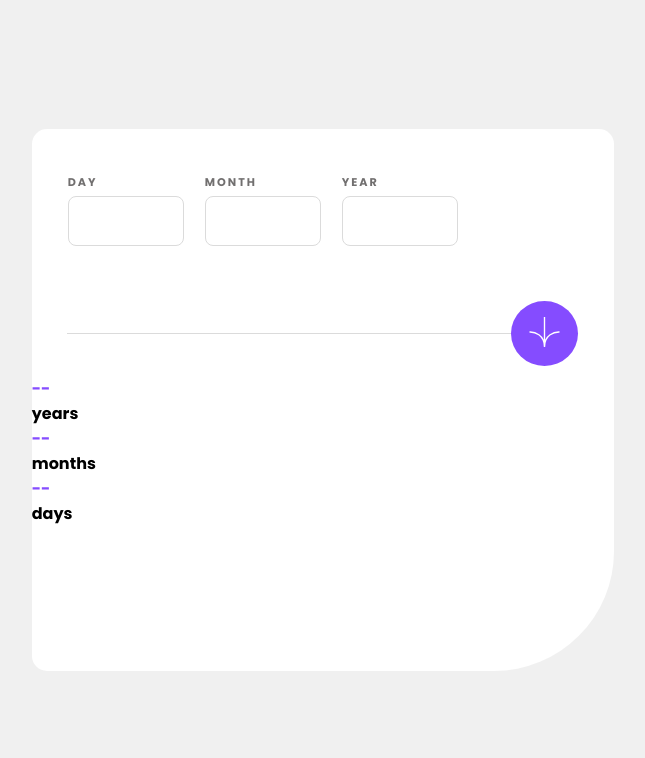
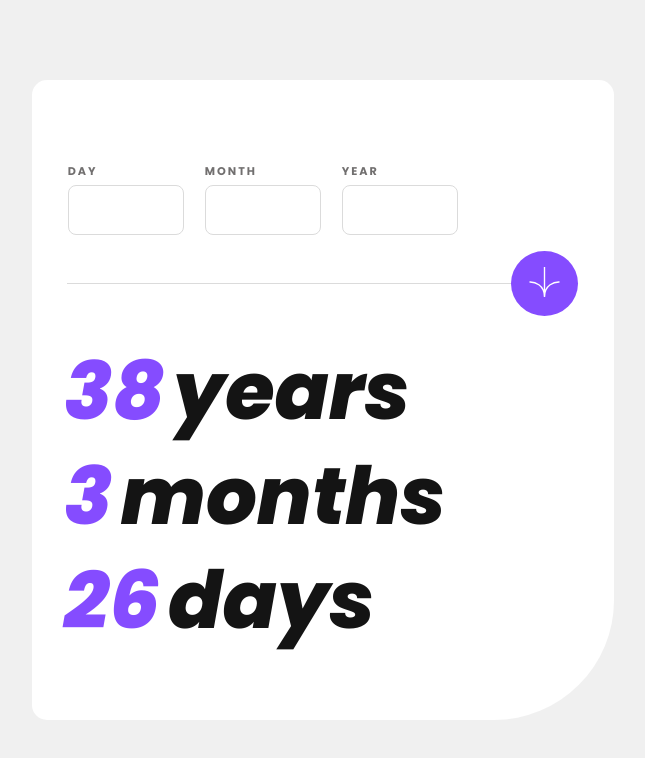
Before and after one commit to uzainmalik123/agecalc, a website built with Vite: page index.html in a window 1280 px wide. Shown: the whole page, without its empty margins (317-962 px from the left). Built offline with nearby package versions, Linux system fonts and the light colour scheme.

Commit message:
updated css

```diff
--- a/index.html
+++ b/index.html
@@ -34,9 +34,9 @@
           <button><img src="./assets/images/icon-arrow.svg" alt="Confirm"></button>
         </div>
         <div class="card-date">
-          <div class="year"><div class="y purple-text">--</div>years</div>
-          <div class="month"><div class="m purple-text">--</div>months</div>
-          <div class="day"><div class="d purple-text">--</div>days</div>
+          <div class="year"><span class="y purple-text">38</span><span class="off-black">years</span></div>
+          <div class="month"><span class="m purple-text">3</span><span class="off-black">months</span></div>
+          <div class="day"><span class="d purple-text">26</span><span class="off-black">days</span></div>
         </div>
       </div>
     </div>
--- a/style.css
+++ b/style.css
@@ -60,8 +60,17 @@ hr {
     background-color: hsl(0, 0%, 86%);
     margin-left: 6%;
 }
+span {
+    display: inline-block;
+    height: 30px;
+}
 .purple-text {
     color: hsl(259, 100%, 65%);
+}
+.off-black {
+    color: hsl(0, 0%, 8%);
+
+    margin-left: 0.5rem;
 }
 .container {
     display: flex;
@@ -77,7 +86,7 @@ hr {
     flex-direction: column;
 
     width: 45.51%;
-    height: 67.78%;
+    height: 80%;
     background-color: #fff;
 
     border-radius: 15px;
@@ -85,10 +94,10 @@ hr {
 }
 .card-inputs {
     display: flex;
-    align-items: center;
+    align-items: flex-end;
 
     width: 100%;
-    height: 30%;
+    height: 25%;
 }
 .card-day {
     display: flex;
@@ -118,3 +127,43 @@ hr {
 
     position: relative;
 }
+.card-date {
+    width: 100%;
+    height: 42%;
+
+    padding: 0 2rem;
+    padding-bottom: 8rem;
+}
+.year {
+    display: flex;
+    align-items: flex-start;
+
+    width: 100%;
+    height: 40%;
+
+    font-size: 5rem;
+    font-weight: 800;
+    font-style: italic;
+}
+.month {
+    display: flex;
+    align-items: flex-start;
+
+    width: 100%;
+    height: 40%;
+
+    font-size: 5rem;
+    font-weight: 800;
+    font-style: italic;
+}
+.day {
+    display: flex;
+    align-items: flex-start;
+
+    width: 100%;
+    height: 40%;
+
+    font-size: 5rem;
+    font-weight: 800;
+    font-style: italic;
+}
```
